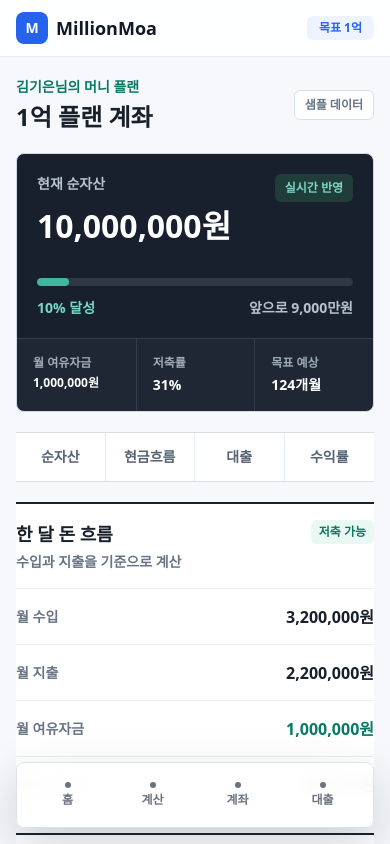
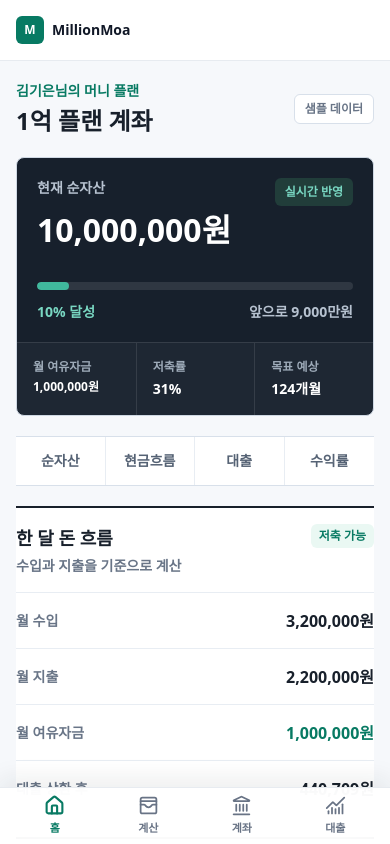
Before and after one commit to shsh99/MillionMoa, a Next.js app: page / in a window 390 px wide. Shown: the top 844 px of the page. Built offline with nearby package versions, Linux system fonts and the light colour scheme.

Commit message:
feat: add compact mobile finance shell

```diff
--- a/package.json
+++ b/package.json
@@ -13,6 +13,7 @@
   },
   "dependencies": {
     "clsx": "2.1.1",
+    "lucide-react": "1.24.0",
     "next": "15.5.20",
     "react": "19.2.7",
     "react-dom": "19.2.7",
--- a/src/app/globals.css
+++ b/src/app/globals.css
@@ -9,8 +9,10 @@
   --money-line: #e7ebf0;
   --money-page: #f6f8fb;
   --money-panel: #ffffff;
-  --money-blue: #087a63;
-  --money-blue-soft: #eaf8f3;
+  --money-accent: #087a63;
+  --money-accent-soft: #eaf8f3;
+  --money-blue: var(--money-accent);
+  --money-blue-soft: var(--money-accent-soft);
   --money-teal: #087a63;
   --money-amber: #b7791f;
 }
@@ -19,7 +21,10 @@ body {
   margin: 0;
   background: var(--money-page);
   color: var(--money-ink);
+  font-family: "Apple SD Gothic Neo", "Malgun Gothic", system-ui, sans-serif;
   font-variant-numeric: tabular-nums;
+  -webkit-font-smoothing: antialiased;
+  -moz-osx-font-smoothing: grayscale;
 }
 
 :focus-visible {
--- a/src/components/app-shell.tsx
+++ b/src/components/app-shell.tsx
@@ -1,5 +1,8 @@
+"use client";
+
 import Link from "next/link";
-import type { ReactNode } from "react";
+import { ChartNoAxesCombined, Home, Landmark, WalletCards } from "lucide-react";
+import { type ReactNode, useEffect, useState } from "react";
 
 const navItems = [
   { label: "대시보드", href: "/" },
@@ -8,10 +11,10 @@ const navItems = [
 ];
 
 const bottomNavItems = [
-  { label: "홈", href: "/" },
-  { label: "계산", href: "#goal-quick-planner-title" },
-  { label: "계좌", href: "#allocation-title" },
-  { label: "대출", href: "#loan-impact-title" },
+  { label: "홈", href: "/", icon: Home },
+  { label: "계산", href: "#goal-quick-planner-title", icon: WalletCards },
+  { label: "계좌", href: "#allocation-title", icon: Landmark },
+  { label: "대출", href: "#loan-impact-title", icon: ChartNoAxesCombined },
 ];
 
 type AppShellProps = {
@@ -19,8 +22,18 @@ type AppShellProps = {
 };
 
 export function AppShell({ children }: AppShellProps) {
+  const [activeHash, setActiveHash] = useState("");
+
+  useEffect(() => {
+    const syncHash = () => setActiveHash(window.location.hash);
+
+    syncHash();
+    window.addEventListener("hashchange", syncHash);
+    return () => window.removeEventListener("hashchange", syncHash);
+  }, []);
+
   return (
-    <div className="min-h-screen bg-[#f6f8fb] pb-20 text-[#111827] md:pb-0">
+    <div className="min-h-[100dvh] bg-[var(--money-page)] pb-[calc(4rem+env(safe-area-inset-bottom))] text-[var(--money-ink)] md:pb-0">
       <a
         href="#main-content"
         className="sr-only focus:not-sr-only focus:fixed focus:left-4 focus:top-4 focus:z-50 focus:rounded-md focus:bg-[#111827] focus:px-4 focus:py-2 focus:text-sm focus:font-semibold focus:text-white"
@@ -28,25 +41,22 @@ export function AppShell({ children }: AppShellProps) {
         본문으로 건너뛰기
       </a>
 
-      <header className="sticky top-0 z-40 border-b border-[#e7ebf0] bg-white/90 backdrop-blur-xl">
-        <div className="mx-auto flex w-full max-w-6xl flex-col gap-3 px-4 py-3 sm:px-6 lg:flex-row lg:items-center lg:justify-between lg:px-8">
-          <div className="flex items-center justify-between gap-4">
-            <Link href="/" className="flex items-center gap-2 text-lg font-bold text-[#111827]">
-              <span className="flex h-8 w-8 items-center justify-center rounded-lg bg-[#2563eb] text-sm font-bold text-white">
+      <header className="sticky top-0 z-40 border-b border-[var(--money-line)] bg-white/95 backdrop-blur-xl">
+        <div className="mx-auto flex h-[60px] w-full max-w-6xl items-center justify-between gap-4 px-4 sm:px-6 lg:px-8">
+          <div className="flex min-w-0 items-center gap-3">
+            <Link href="/" className="flex shrink-0 items-center gap-2 text-sm font-black text-[var(--money-ink)]">
+              <span className="flex h-7 w-7 items-center justify-center rounded-md bg-[var(--money-accent)] text-xs font-black text-white">
                 M
               </span>
               MillionMoa
             </Link>
-            <span className="rounded-md bg-[#eef4ff] px-3 py-1 text-xs font-bold text-[#2563eb] lg:hidden">
-              목표 1억
-            </span>
           </div>
-          <nav aria-label="주요 메뉴" className="hidden gap-1 overflow-x-auto pb-1 md:flex lg:pb-0">
+          <nav aria-label="주요 메뉴" className="hidden items-center gap-1 md:flex">
             {navItems.map((item) => (
               <Link
                 key={item.label}
                 href={item.href}
-                className="shrink-0 rounded-md px-3 py-2 text-sm font-semibold text-[#687385] transition-colors hover:bg-[#f1f4f8] hover:text-[#111827]"
+                className="flex min-h-11 shrink-0 items-center rounded-md px-3 text-sm font-bold text-[var(--money-muted)] transition-colors hover:bg-[var(--money-accent-soft)] hover:text-[var(--money-accent)]"
               >
                 {item.label}
               </Link>
@@ -59,18 +69,24 @@ export function AppShell({ children }: AppShellProps) {
 
       <nav
         aria-label="모바일 주요 메뉴"
-        className="fixed inset-x-4 bottom-4 z-40 grid grid-cols-4 rounded-lg border border-[#dbe3ef] bg-white/95 p-2 shadow-[0_18px_48px_rgba(31,41,55,0.20)] backdrop-blur md:hidden"
+        className="fixed inset-x-0 bottom-0 z-40 grid grid-cols-4 border-t border-[var(--money-line)] bg-white/95 px-2 pb-[env(safe-area-inset-bottom)] shadow-[0_-8px_24px_rgba(24,32,43,0.08)] backdrop-blur-xl md:hidden"
       >
-        {bottomNavItems.map((item) => (
-          <Link
-            className="flex min-h-12 flex-col items-center justify-center rounded-lg text-xs font-black text-[#6b7280] transition hover:bg-[#eef6ff] hover:text-[#2563eb] active:scale-[0.98]"
-            href={item.href}
-            key={item.label}
-          >
-            <span className="mb-1 h-1.5 w-1.5 rounded-full bg-current" aria-hidden="true" />
-            {item.label}
-          </Link>
-        ))}
+        {bottomNavItems.map((item) => {
+          const Icon = item.icon;
+          const isCurrent = item.href === "/" ? activeHash === "" : item.href === activeHash;
+
+          return (
+            <Link
+              aria-current={isCurrent ? "page" : undefined}
+              className={`flex min-h-14 touch-manipulation flex-col items-center justify-center gap-1 rounded-md text-[11px] font-bold transition-colors active:bg-[var(--money-accent-soft)] ${isCurrent ? "text-[var(--money-accent)]" : "text-[var(--money-muted)] hover:text-[var(--money-ink)]"}`}
+              href={item.href}
+              key={item.label}
+            >
+              <Icon aria-hidden="true" size={21} strokeWidth={isCurrent ? 2.4 : 2} />
+              <span>{item.label}</span>
+            </Link>
+          );
+        })}
       </nav>
     </div>
   );
```
Also changed, not shown: 2 other files (tests, documents, lock files or other folders).
